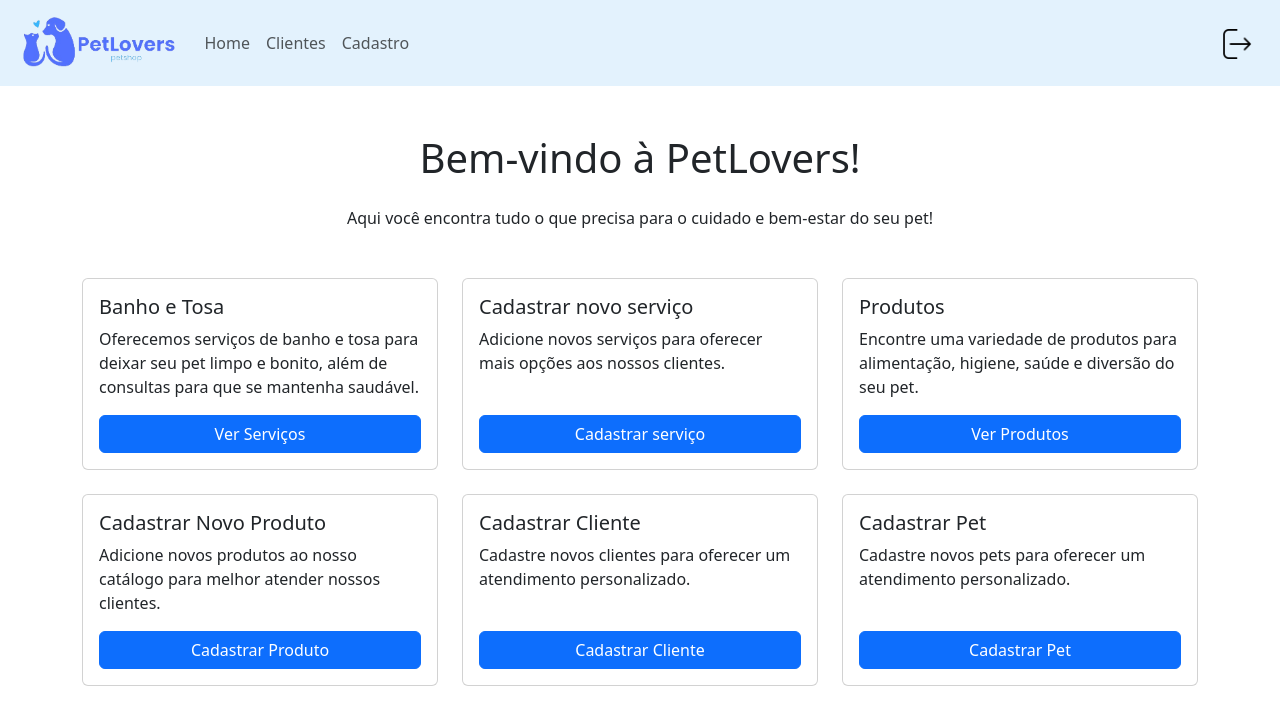
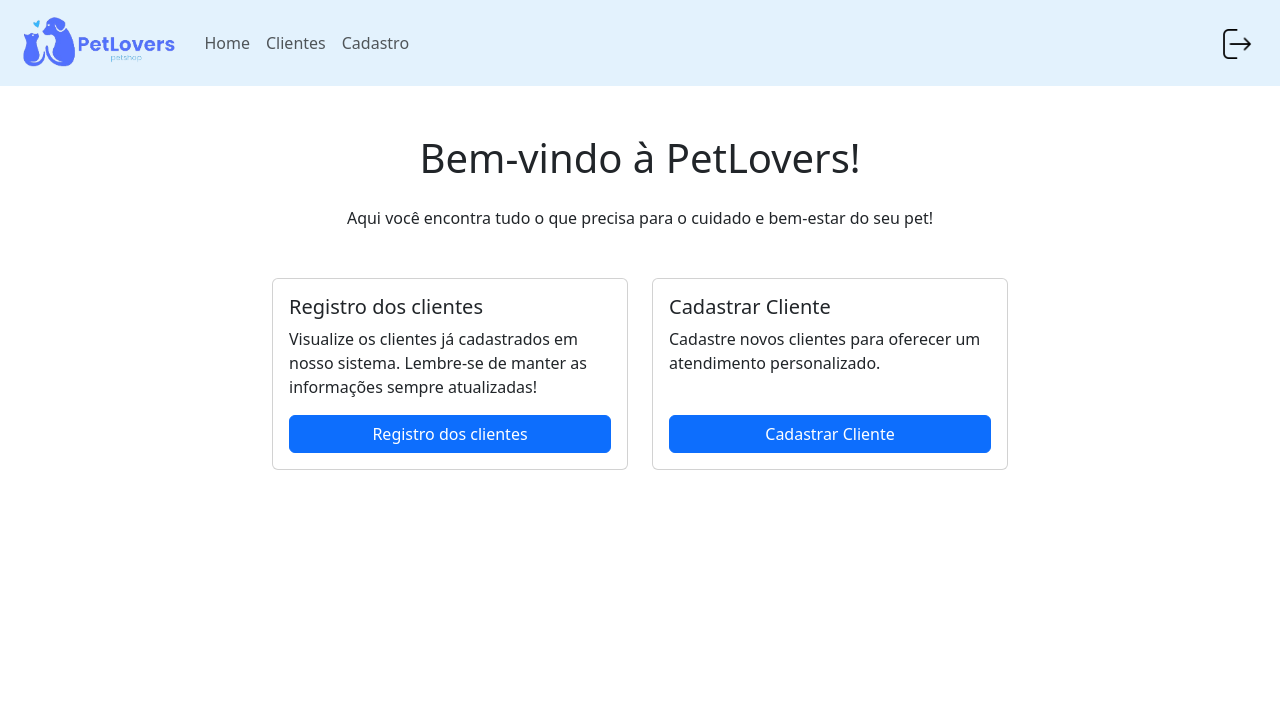
Before and after one commit to SBittencourt/ListaPL---tecnicas-I, a React (Create React App) app in the folder frontend/: page /home in a window 1280 px wide. Shown: the top 724 px of the page. Built offline with nearby package versions, Linux system fonts and the light colour scheme.

Commit message:
Atualização da lista dos clientes

```diff
--- a/frontend/src/componentes/Home.tsx
+++ b/frontend/src/componentes/Home.tsx
@@ -18,46 +18,11 @@ const Home: React.FC<Props> = ({ tema }) => {
                 <div className="col-md-4 d-flex mb-4">
                     <div className="card h-100 w-100">
                         <div className="card-body d-flex flex-column">
-                            <h5 className="card-title">Banho e Tosa</h5>
+                            <h5 className="card-title">Registro dos clientes</h5>
                             <p className="card-text flex-grow-1">
-                                Oferecemos serviços de banho e tosa para deixar seu pet limpo e bonito, além de consultas para que se mantenha saudável.
+                                Visualize os clientes já cadastrados em nosso sistema. Lembre-se de manter as informações sempre atualizadas!
                             </p>
-                            <Link to="/servicos" className="btn btn-primary mt-auto">Ver Serviços</Link>
-                        </div>
-                    </div>
-                </div>
-                <div className="col-md-4 d-flex mb-4">
-                    <div className="card h-100 w-100">
-                        <div className="card-body d-flex flex-column">
-                            <h5 className="card-title">Cadastrar novo serviço</h5>
-                            <p className="card-text flex-grow-1">
-                                Adicione novos serviços para oferecer mais opções aos nossos clientes.
-                            </p>
-                            <Link to="/cadastro-servicos" className="btn btn-primary mt-auto">Cadastrar serviço</Link>
-                        </div>
-                    </div>
-                </div>
-                <div className="col-md-4 d-flex mb-4">
-                    <div className="card h-100 w-100">
-                        <div className="card-body d-flex flex-column">
-                            <h5 className="card-title">Produtos</h5>
-                            <p className="card-text flex-grow-1">
-                                Encontre uma variedade de produtos para alimentação, higiene, saúde e diversão do seu pet.
-                            </p>
-                            <Link to="/produtos" className="btn btn-primary mt-auto">Ver Produtos</Link>
-                        </div>
-                    </div>
-                </div>
-            </div>
-            <div className="row justify-content-center">
-                <div className="col-md-4 d-flex mb-4">
-                    <div className="card h-100 w-100">
-                        <div className="card-body d-flex flex-column">
-                            <h5 className="card-title">Cadastrar Novo Produto</h5>
-                            <p className="card-text flex-grow-1">
-                                Adicione novos produtos ao nosso catálogo para melhor atender nossos clientes.
-                            </p>
-                            <Link to="/cadastro-produtos" className="btn btn-primary mt-auto">Cadastrar Produto</Link>
+                            <Link to="/clientes" className="btn btn-primary mt-auto">Registro dos clientes</Link>
                         </div>
                     </div>
                 </div>
@@ -72,17 +37,6 @@ const Home: React.FC<Props> = ({ tema }) => {
                         </div>
                     </div>
                 </div>
-                <div className="col-md-4 d-flex mb-4">
-                    <div className="card h-100 w-100">
-                        <div className="card-body d-flex flex-column">
-                            <h5 className="card-title">Cadastrar Pet</h5>
-                            <p className="card-text flex-grow-1">
-                                Cadastre novos pets para oferecer um atendimento personalizado.
-                            </p>
-                            <Link to="/cadastro-pet" className="btn btn-primary mt-auto">Cadastrar Pet</Link>
-                        </div>
-                    </div>
-                </div>
             </div>
         </div>
     );
--- a/frontend/src/componentes/listaClientes.tsx
+++ b/frontend/src/componentes/listaClientes.tsx
@@ -1,5 +1,6 @@
-import React, { useState } from "react";
+import React, { useState, useEffect } from "react";
 import { Link } from "react-router-dom";
+import axios from "axios";
 
 type Pet = {
     nome: string;
@@ -8,6 +9,7 @@ type Pet = {
 };
 
 type Cliente = {
+    id: number;
     nome: string;
     cpf: string;
     rg: string;
@@ -21,120 +23,29 @@ type Props = {
 };
 
 const ListaCliente: React.FC<Props> = ({ tema, seletorView }) => {
-    const [clienteSelecionadoIndex, setClienteSelecionadoIndex] = useState<number | null>(null);
+    const [clientes, setClientes] = useState<Cliente[]>([]);
 
-    const handleClick = (index: number) => {
-        setClienteSelecionadoIndex(clienteSelecionadoIndex === index ? null : index);
-    };
+    useEffect(() => {
+        async function fetchData() {
+            try {
+                const response = await axios.get("http://localhost:8080/cliente/clientes");
+                setClientes(response.data);
+            } catch (error) {
+                console.error("Erro ao obter clientes:", error);
+            }
+        }
+        fetchData();
+    }, []);
 
     const handleCadastroCliente = () => {
+
         seletorView('Cadastro', new Event('click'));
     };
 
-    const handleExcluirCliente = (index: number) => {
-        console.log(`Excluir cliente ${index}`);
+    const handleClick = (index: number) => {
+
+        console.log("Detalhes do cliente:", clientes[index]);
     };
-
-    const handleAtualizarCliente = (index: number) => {
-        console.log(`Atualizar cliente ${index}`);
-    };
-
-    const clientes: Cliente[] = [
-        {
-            nome: "João Silva",
-            cpf: "123.456.789-00",
-            rg: "1234567-8",
-            telefone: "(00) 1234-5678",
-            pets: [
-                { nome: "Rex", raca: "Pinscher", tipo: "Cachorro" },
-                { nome: "Mia", raca: "Siamês", tipo: "Gato" }
-            ]
-        },
-        {
-            nome: "Maria Oliveira",
-            cpf: "987.654.321-00",
-            rg: "9876543-2",
-            telefone: "(00) 8765-4321",
-            pets: [
-                { nome: "Fido", raca: "Golden Retriever", tipo: "Cachorro" }
-            ]
-        },
-        {
-            nome: "Carlos Santos",
-            cpf: "111.222.333-44",
-            rg: "5556667-8",
-            telefone: "(00) 2345-6789",
-            pets: [
-                { nome: "Bolinha", raca: "Vira-lata", tipo: "Cachorro" },
-                { nome: "Garfield", raca: "Persa", tipo: "Gato" }
-            ]
-        },
-        {
-            nome: "Ana Souza",
-            cpf: "222.333.444-55",
-            rg: "7778889-0",
-            telefone: "(00) 3456-7890",
-            pets: [
-                { nome: "Nina", raca: "Labrador", tipo: "Cachorro" },
-                { nome: "Luna", raca: "Siamesa", tipo: "Gato" }
-            ]
-        },
-        {
-            nome: "Fernanda Lima",
-            cpf: "555.666.777-88",
-            rg: "4445556-7",
-            telefone: "(00) 4567-8901",
-            pets: [
-                { nome: "Thor", raca: "Dálmata", tipo: "Cachorro" }
-            ]
-        },
-        {
-            nome: "Pedro Costa",
-            cpf: "777.888.999-00",
-            rg: "3334445-6",
-            telefone: "(00) 5678-9012",
-            pets: [
-                { nome: "Mel", raca: "Poodle", tipo: "Cachorro" },
-                { nome: "Tom", raca: "Persa", tipo: "Gato" }
-            ]
-        },
-        {
-            nome: "Lúcia Pereira",
-            cpf: "999.888.777-66",
-            rg: "2223334-5",
-            telefone: "(00) 6789-0123",
-            pets: [
-                { nome: "Bela", raca: "Golden Retriever", tipo: "Cachorro" }
-            ]
-        },
-        {
-            nome: "Ricardo Mendes",
-            cpf: "444.333.222-11",
-            rg: "8889990-1",
-            telefone: "(00) 7890-1234",
-            pets: [
-                { nome: "Simba", raca: "Vira-lata", tipo: "Cachorro" }
-            ]
-        },
-        {
-            nome: "Sandra Carvalho",
-            cpf: "666.555.444-33",
-            rg: "1112223-4",
-            telefone: "(00) 8901-2345",
-            pets: [
-                { nome: "Lucky", raca: "Labrador", tipo: "Cachorro" }
-            ]
-        },
-        {
-            nome: "Roberto Almeida",
-            cpf: "888.777.666-55",
-            rg: "9990001-2",
-            telefone: "(00) 9012-3456",
-            pets: [
-                { nome: "Molly", raca: "Bulldog Francês", tipo: "Cachorro" }
-            ]
-        },
-    ];
 
     return (
         <div className="container-fluid">
@@ -151,26 +62,7 @@ const ListaCliente: React.FC<Props> = ({ tema, seletorView }) => {
                         >
                             {cliente.nome}
                         </a>
-                        {clienteSelecionadoIndex === index && (
-                            <div className="card mt-3">
-                                <div className="card-body">
-                                    <h5 className="card-title">{cliente.nome}</h5>
-                                    <p className="card-text">CPF: {cliente.cpf}</p>
-                                    <p className="card-text">RG: {cliente.rg}</p>
-                                    <p className="card-text">Telefone: {cliente.telefone}</p>
-                                    <p className="card-text">Pets:</p>
-                                    <ul className="list-group">
-                                        {cliente.pets.map((pet, petIndex) => (
-                                            <li key={petIndex} className="list-group-item">{pet.nome} - Raça: {pet.raca}, Tipo: {pet.tipo}</li>
-                                        ))}
-                                    </ul>
-                                    <div className="mt-3">
-                                        <button className="btn btn-danger btn-sm ml-2" onClick={() => handleExcluirCliente(index)}>Excluir</button>
-                                        <button className="btn btn-primary btn-sm ml-2" onClick={() => handleAtualizarCliente(index)}>Atualizar</button>
-                                    </div>
-                                </div>
-                            </div>
-                        )}
+                        {/* Detalhes do cliente */}
                     </div>
                 ))}
             </div>
```
Also changed, not shown: 1 other file (tests, documents, lock files or other folders).
